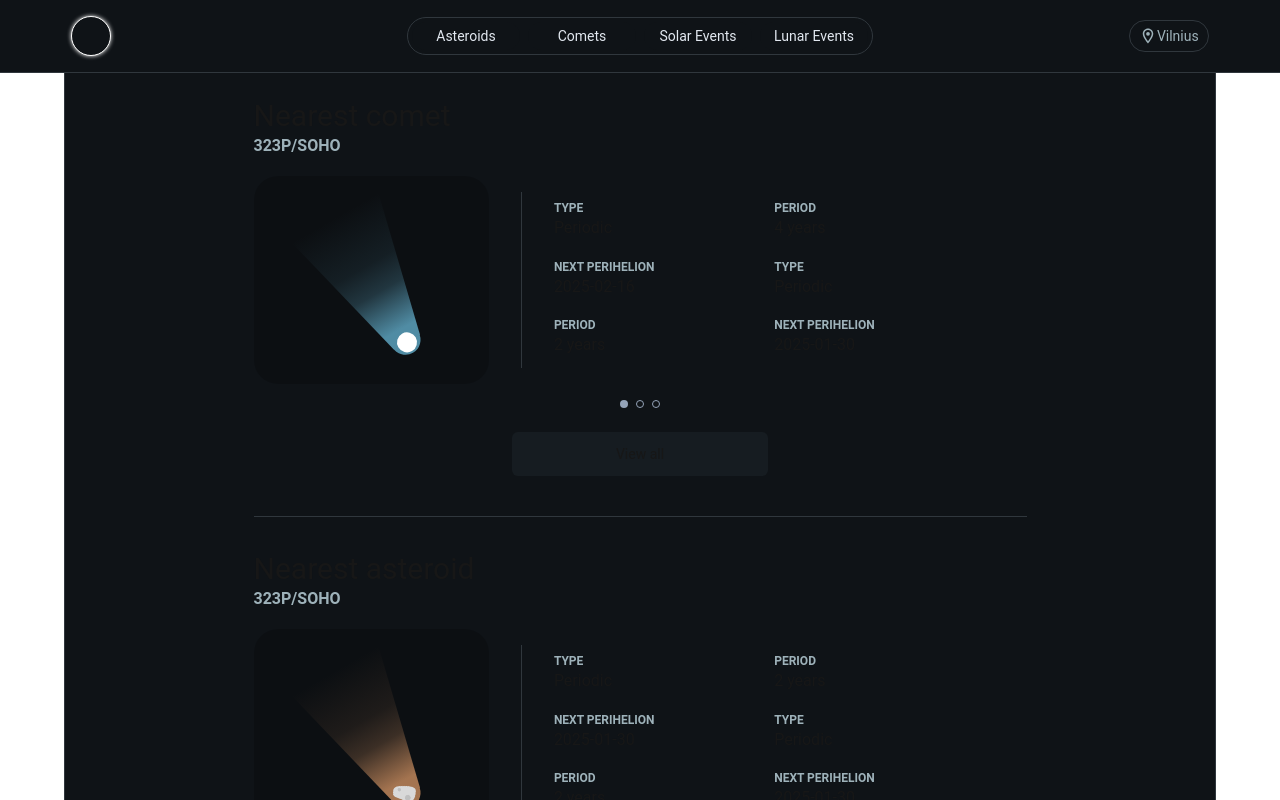
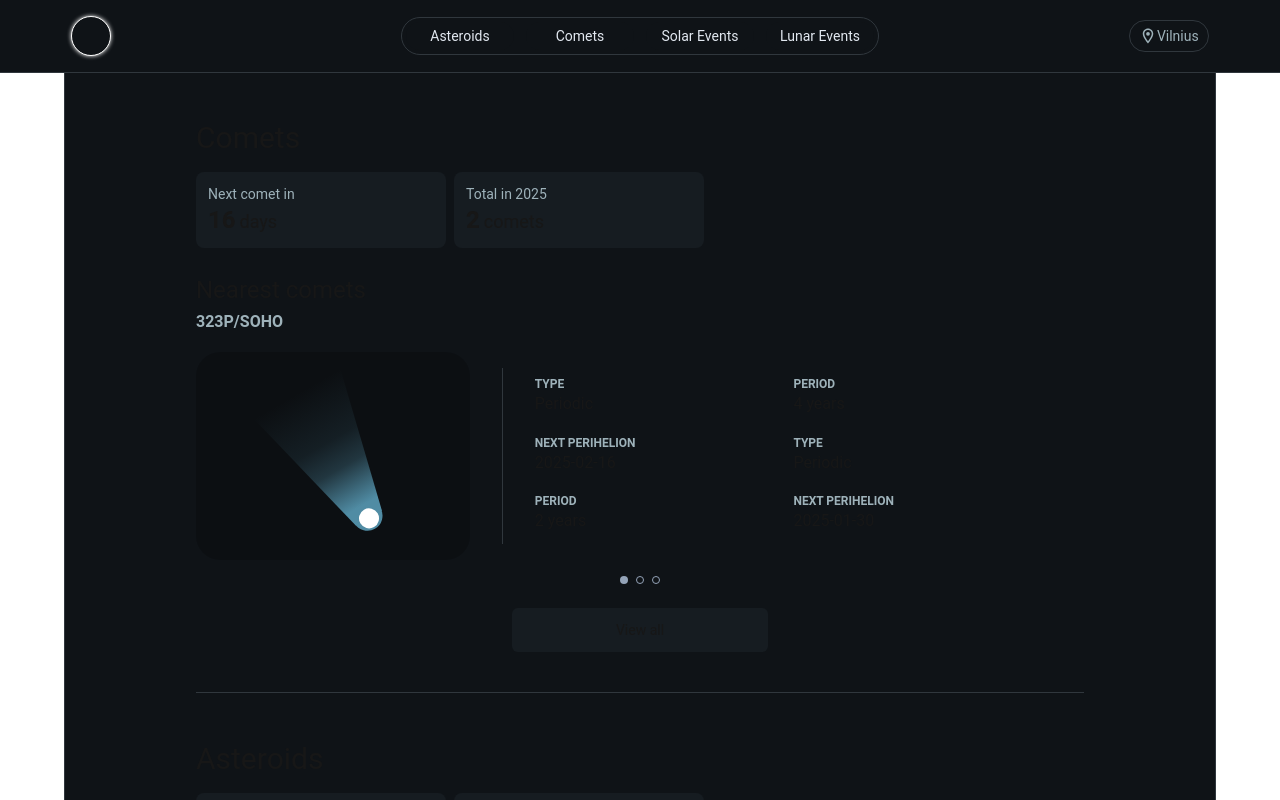
Before and after one commit to domas404/astronomy-events, a Next.js app: page / in a window 1280 px wide. Shown: the top 800 px of the page. Built offline with nearby package versions, Linux system fonts and the light colour scheme.

Commit message:
update home page ui

```diff
--- a/app/components/Header.tsx
+++ b/app/components/Header.tsx
@@ -35,7 +35,7 @@ export default function Header() {
 
     const mappedNavItems = navItems.map((item, index) => {
         return (
-            <li key={index} className='w-full flex md:w-[116px] md:justify-center'>
+            <li key={index} className='flex mx-2 md:w-[116px] md:justify-center md:mx-0'>
                 <a
                     href={`./${item}`}
                     className={`w-full flex items-center p-4 rounded-md text-slate-200
@@ -62,10 +62,14 @@ export default function Header() {
                             <MdMenu size={24} className="text-space-text-secondary" />
                         </button>
                         <ul
-                            className={`${menuOpen ? 'visible' : 'invisible'} w-[100%] top-16 rounded-lg absolute
+                            className={`${menuOpen ? 'visible' : 'invisible'} w-[100%] top-16 gap-1 rounded-lg absolute pb-4
                                 flex flex-col border py-2 px-2 border-space-border bg-space-background
                                 md:flex-row md:text-sm md:relative md:top-0 md:rounded-full md:visible md:py-1 md:px-0`}
                         >
+                            <li className="md:hidden p-4 mx-5 mb-1 uppercase tracking-wider font-semibold flex
+                                text-space-text-secondary border-b border-space-border justify-center">
+                                Astronomy Events
+                            </li>
                             {mappedNavItems}
                         </ul>
                     </div>
--- a/app/components/errors/Errors.tsx
+++ b/app/components/errors/Errors.tsx
@@ -5,7 +5,7 @@ type Props = {
 export const TableError = ({ error }: Props) => {
     return (
         <tr className="bg-[#0F1317] h-28 rounded-lg p-4 text-red-400 flex justify-center items-center">
-            {error}
+            <td>{error}</td>
         </tr>
     )
 }
--- a/app/components/ui/Panel.tsx
+++ b/app/components/ui/Panel.tsx
@@ -52,10 +52,28 @@ export default function Panel({ itemType }: Props) {
     });
 
     return (
-        <div className="p-4 w-full flex flex-col bg-space-background sm:w-4/5 sm:mx-auto md:w-[70%]">
+        <div className="px-4 py-6 w-full flex flex-col bg-space-background sm:w-4/5 sm:mx-auto md:w-[70%] lg:w-[80%]">
+            <div className="text-3xl capitalize">{itemType}s</div>
+            <div className="flex flex-row gap-2 mt-4 mb-6">
+                <div className="w-1/2 bg-space-button rounded-lg flex flex-col p-3 lg:max-w-[250px]">
+                    <div className="text-sm text-space-text-secondary">Next comet in</div>
+                    <div className="flex flex-row gap-1 items-end">
+                        <div className="text-2xl font-bold">16</div>
+                        <div className="text-lg">days</div>
+                    </div>
+                </div>
+                <div className="w-1/2 bg-space-button rounded-lg flex flex-col p-3 lg:max-w-[250px]">
+                    <div className="text-sm text-space-text-secondary">Total in 2025</div>
+                    <div className="flex flex-row gap-1 items-end">
+                        <div className="text-2xl font-bold">2</div>
+                        <div className="text-lg">comets</div>
+                    </div>
+                </div>
+                {/* <div className="w-1/3 h-16 bg-space-button rounded-lg"></div> */}
+            </div>
             <div className="flex flex-row justify-start items-center h-16">
-                <div className="flex flex-col items-start">
-                    <div className="text-2xl md:text-3xl">{item[itemType].title}</div>
+                <div className="flex flex-col items-start gap-1">
+                    <div className="text-2xl">{item[itemType].title}s</div>
                     { item[itemType].name && <div className="text-sm md:text-base md:font-semibold font-bold text-space-text-secondary">323P/SOHO</div> }
                 </div>
             </div>
--- a/app/page.tsx
+++ b/app/page.tsx
@@ -7,7 +7,7 @@ export const metadata: Metadata = {
 
 export default function Home() {
 	return (
-		<div className="w-full flex justify-center mx-auto lg:border-x pt-20 pb-10 min-h-full
+		<div className="w-full flex justify-center mx-auto lg:border-x pt-20 md:pt-24 pb-10 min-h-full
 			bg-space-background lg:border-space-border lg:w-[90%] md:max-w-[1200px]">
 			<main className="w-full flex flex-col items-center gap-8">
 				<div className="w-full flex flex-row flex-wrap items-start">
```
